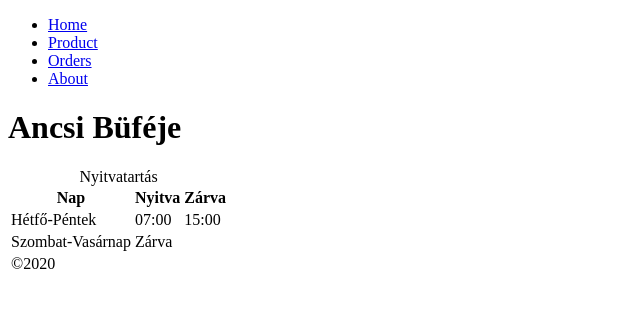
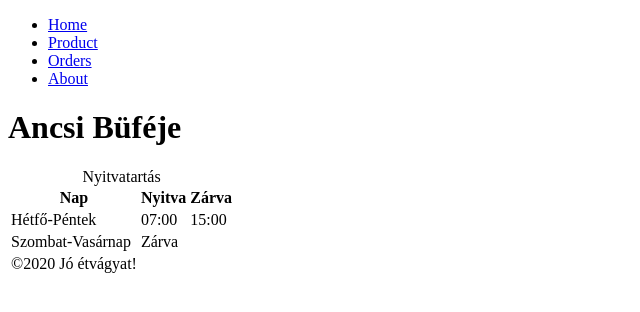
Before and after one commit to Beno73/Beno73.github.io, a plain HTML site: page pages/product.html in a window 1280 px wide. Shown: the whole page, without its empty margins (0-640 px from the left). Drawn offline with Linux system fonts and the light colour scheme.

Commit message:
Init page.

```diff
--- a/pages/product.html
+++ b/pages/product.html
@@ -47,7 +47,7 @@
       <tfoot>
           <tr>
               <td>
-               &copy;2020
+               &copy;2020  Jó étvágyat!
               </td>
           </tr>
 
```
